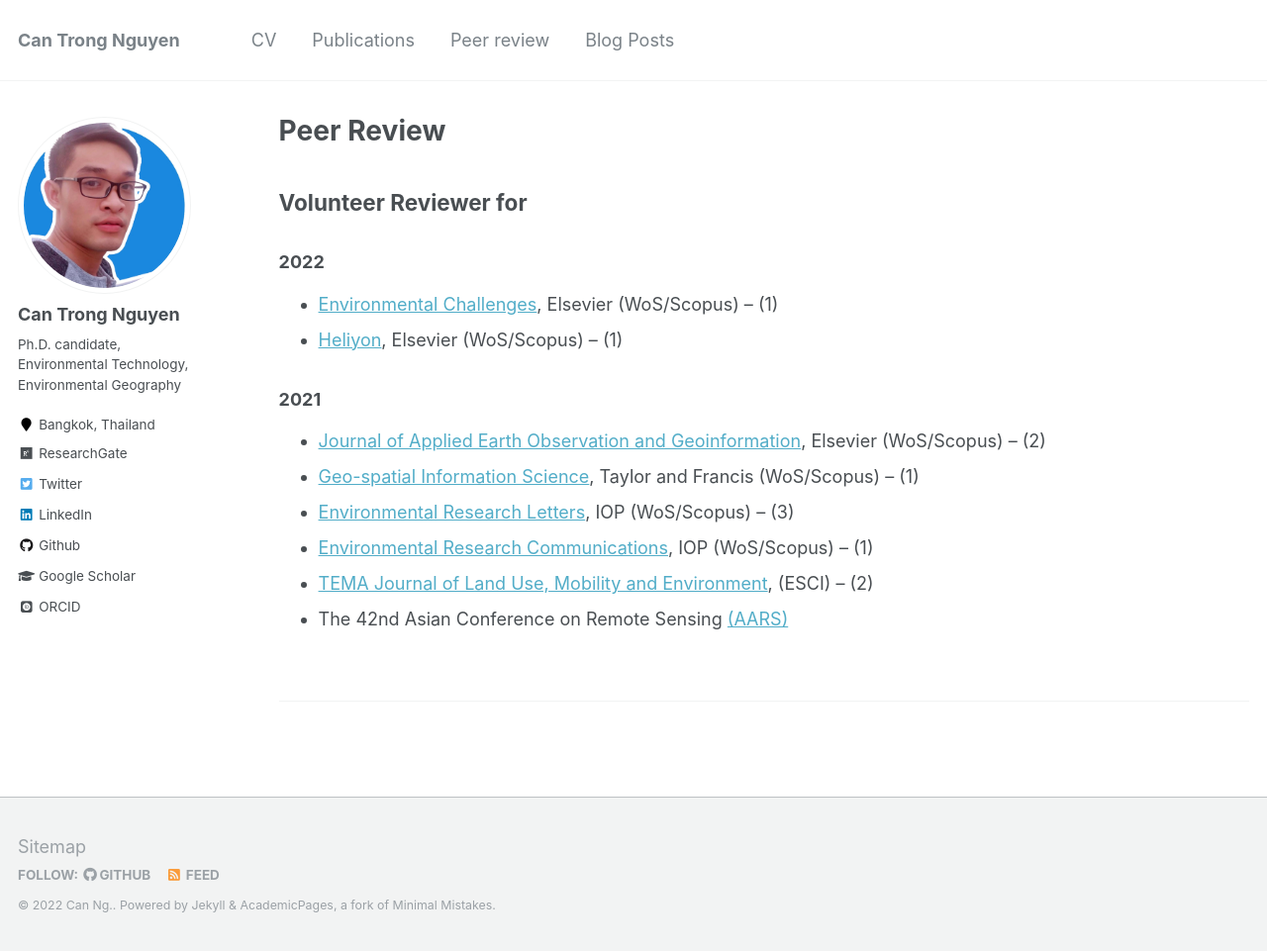
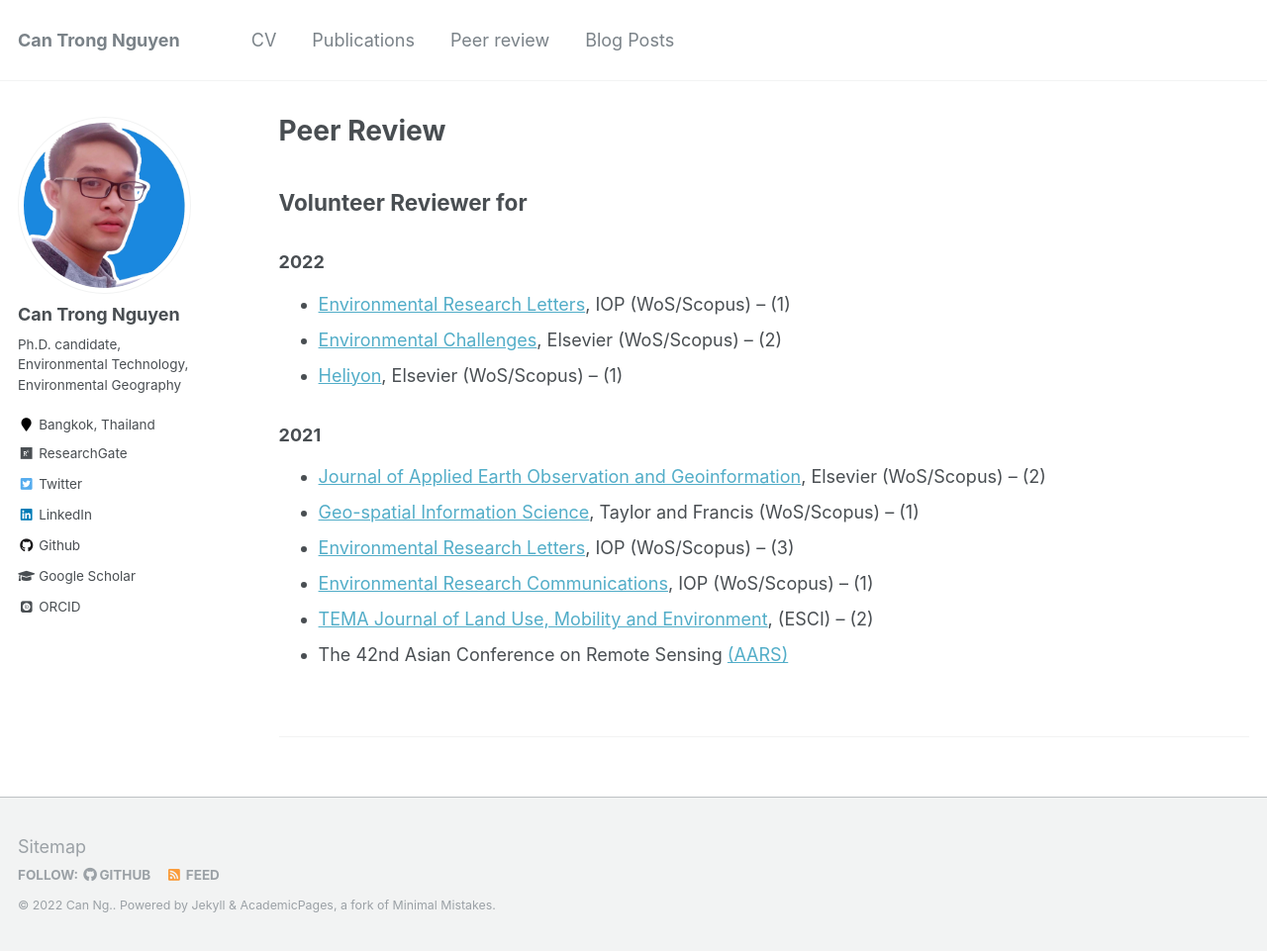
Before and after one commit to canng/oldsite, a Jekyll site: the page built from _pages/review.md, in a window 1280 px wide and 961 px high. Shown: the whole window at 99% size. Built offline with Jekyll 4.4.1, drawn with Linux system fonts in a browser that asks for light colours; some web fonts are replaced.

Commit message:
update review

```diff
--- a/_pages/review.md
+++ b/_pages/review.md
@@ -10,7 +10,8 @@ author_profile: true
 
 ### 2022
 
-* <a href="https://www.journals.elsevier.com/environmental-challenges">Environmental Challenges</a>, Elsevier (WoS/Scopus) – (1)
+ * <a href="https://iopscience.iop.org/journal/1748-9326">Environmental Research Letters</a>, IOP (WoS/Scopus) – (1)
+* <a href="https://www.journals.elsevier.com/environmental-challenges">Environmental Challenges</a>, Elsevier (WoS/Scopus) – (2)
 * <a href="https://www.cell.com/heliyon/home">Heliyon</a>, Elsevier (WoS/Scopus) – (1)
 
 
```
